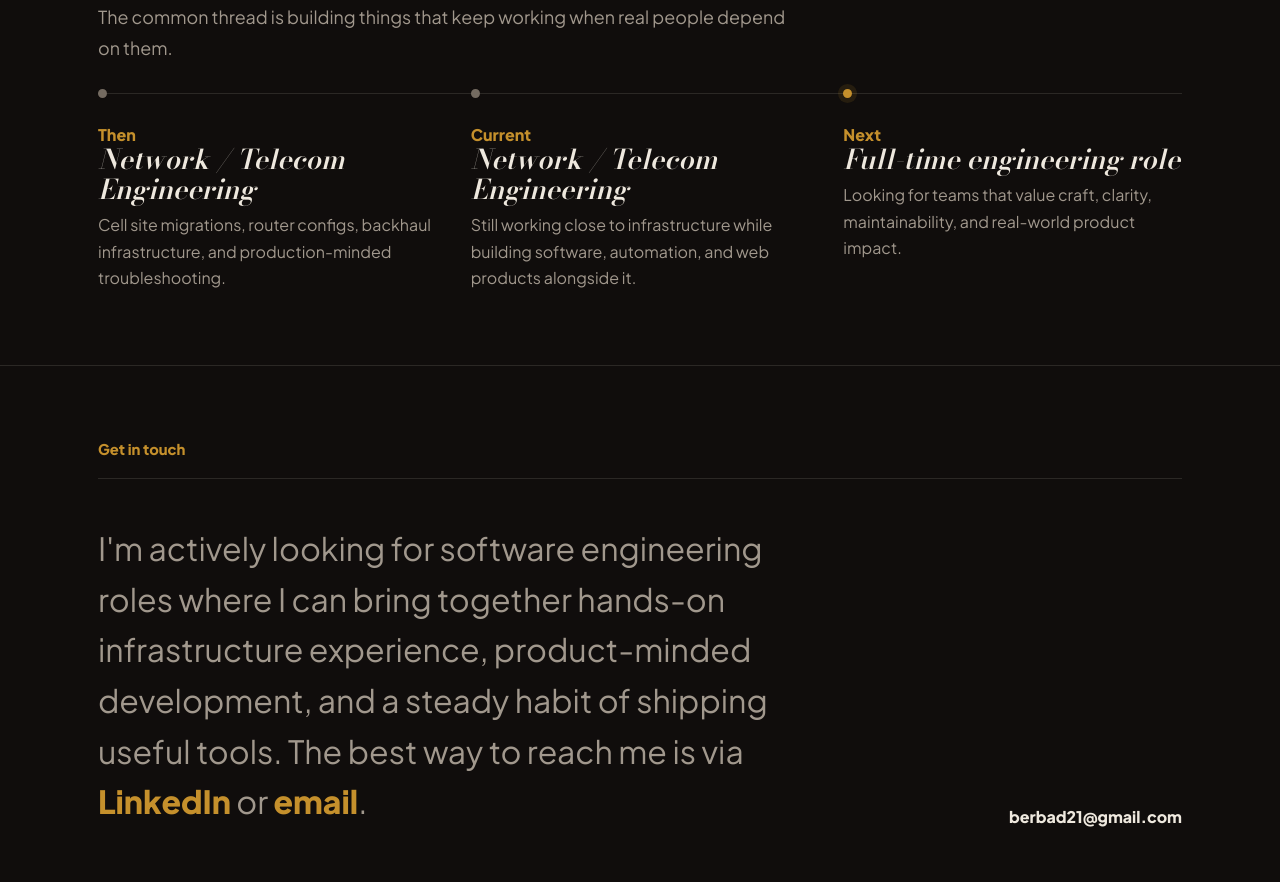
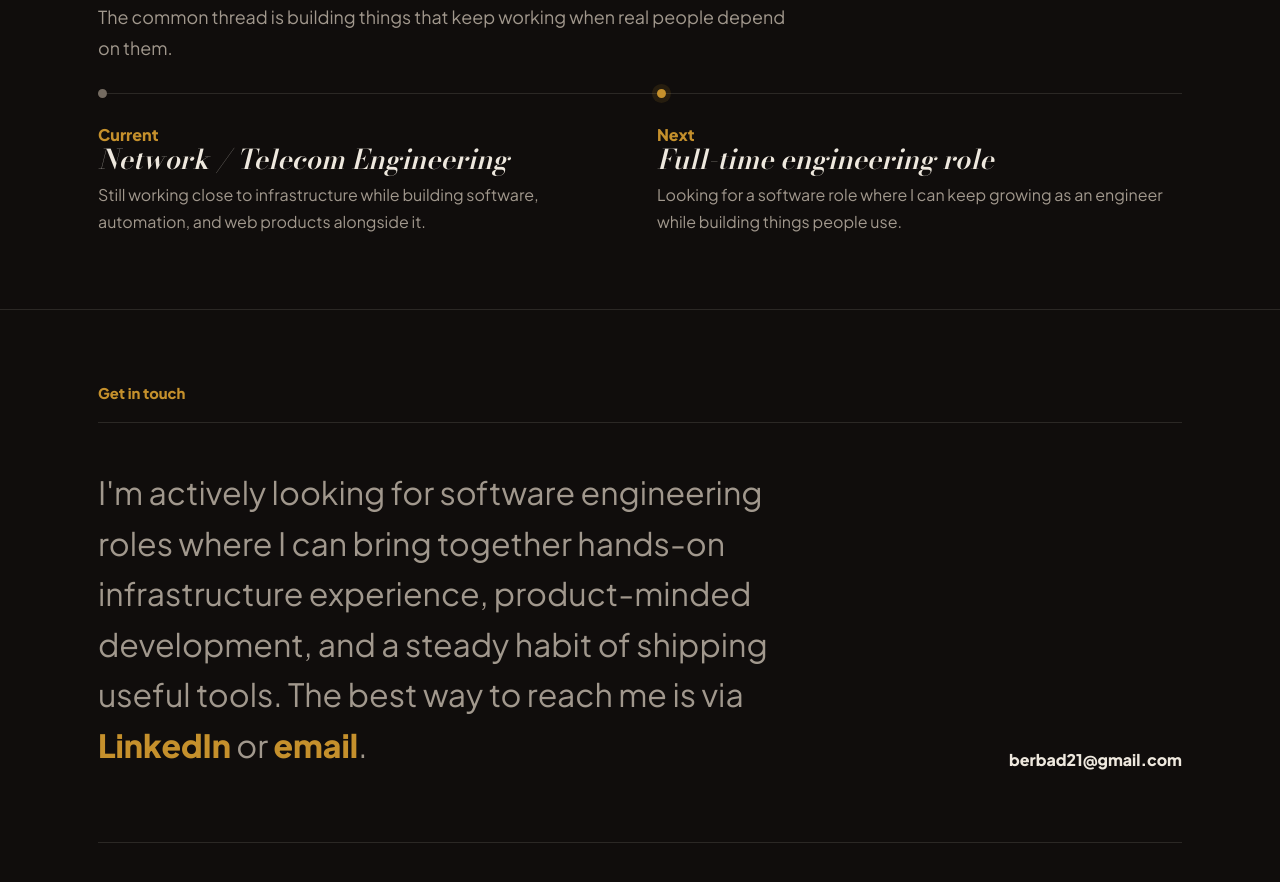
Before and after one commit to berbad/portfolio-website, a React (Create React App) app: page / in a window 1280 px wide. Shown: the part 2450-3332 px from the top of the page. Built offline with nearby package versions, Linux system fonts and the light colour scheme.

Commit message:
Refine career copy and timeline

```diff
--- a/src/App.css
+++ b/src/App.css
@@ -542,7 +542,7 @@ button {
 
 .career-strip {
   display: grid;
-  grid-template-columns: repeat(3, minmax(0, 1fr));
+  grid-template-columns: repeat(auto-fit, minmax(260px, 1fr));
   gap: 34px;
   border-top: 1px solid var(--line);
 }
--- a/src/components/About.js
+++ b/src/components/About.js
@@ -9,12 +9,6 @@ const facts = [
 
 const timeline = [
   {
-    year: "Then",
-    title: "Network engineering",
-    copy:
-      "Cell site migrations, router configs, and backhaul infrastructure shaped how I think about reliability and operational tradeoffs.",
-  },
-  {
     year: "Current",
     title: "Network / telecom engineering",
     copy:
@@ -24,7 +18,7 @@ const timeline = [
     year: "Next",
     title: "Useful products at scale",
     copy:
-      "Looking for a role where product instincts, full-stack delivery, and infrastructure judgment can meet in one place.",
+      "Looking for a software role where I can build practical products and keep learning from real users.",
   },
 ];
 
--- a/src/data.js
+++ b/src/data.js
@@ -57,11 +57,6 @@ export const skillCategories = [
 
 export const career = [
   {
-    year: "Then",
-    role: "Network / Telecom Engineering",
-    detail: "Cell site migrations, router configs, backhaul infrastructure, and production-minded troubleshooting.",
-  },
-  {
     year: "Current",
     role: "Network / Telecom Engineering",
     detail: "Still working close to infrastructure while building software, automation, and web products alongside it.",
@@ -69,6 +64,6 @@ export const career = [
   {
     year: "Next",
     role: "Full-time engineering role",
-    detail: "Looking for teams that value craft, clarity, maintainability, and real-world product impact.",
+    detail: "Looking for a software role where I can keep growing as an engineer while building things people use.",
   },
 ];
```
